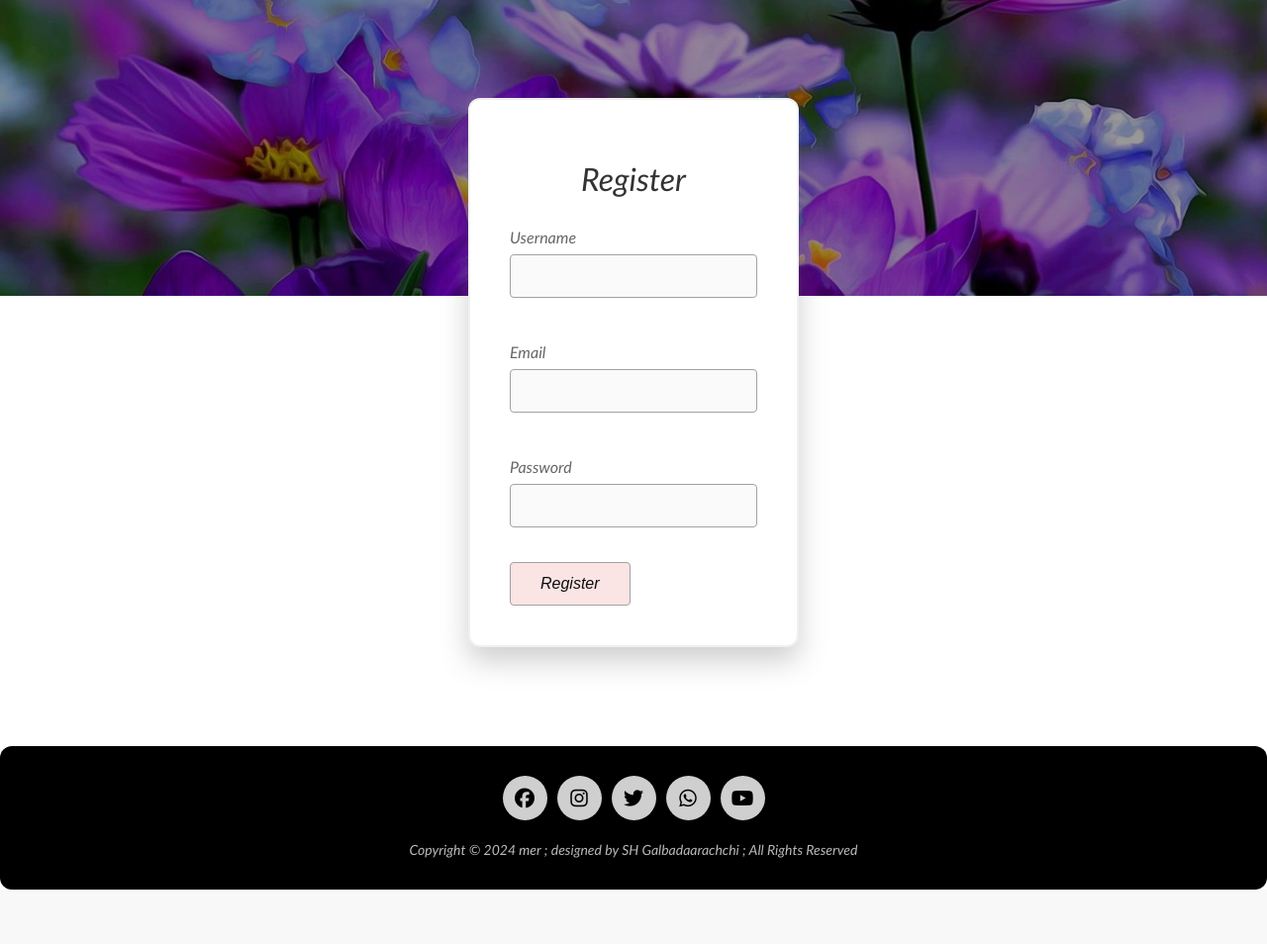
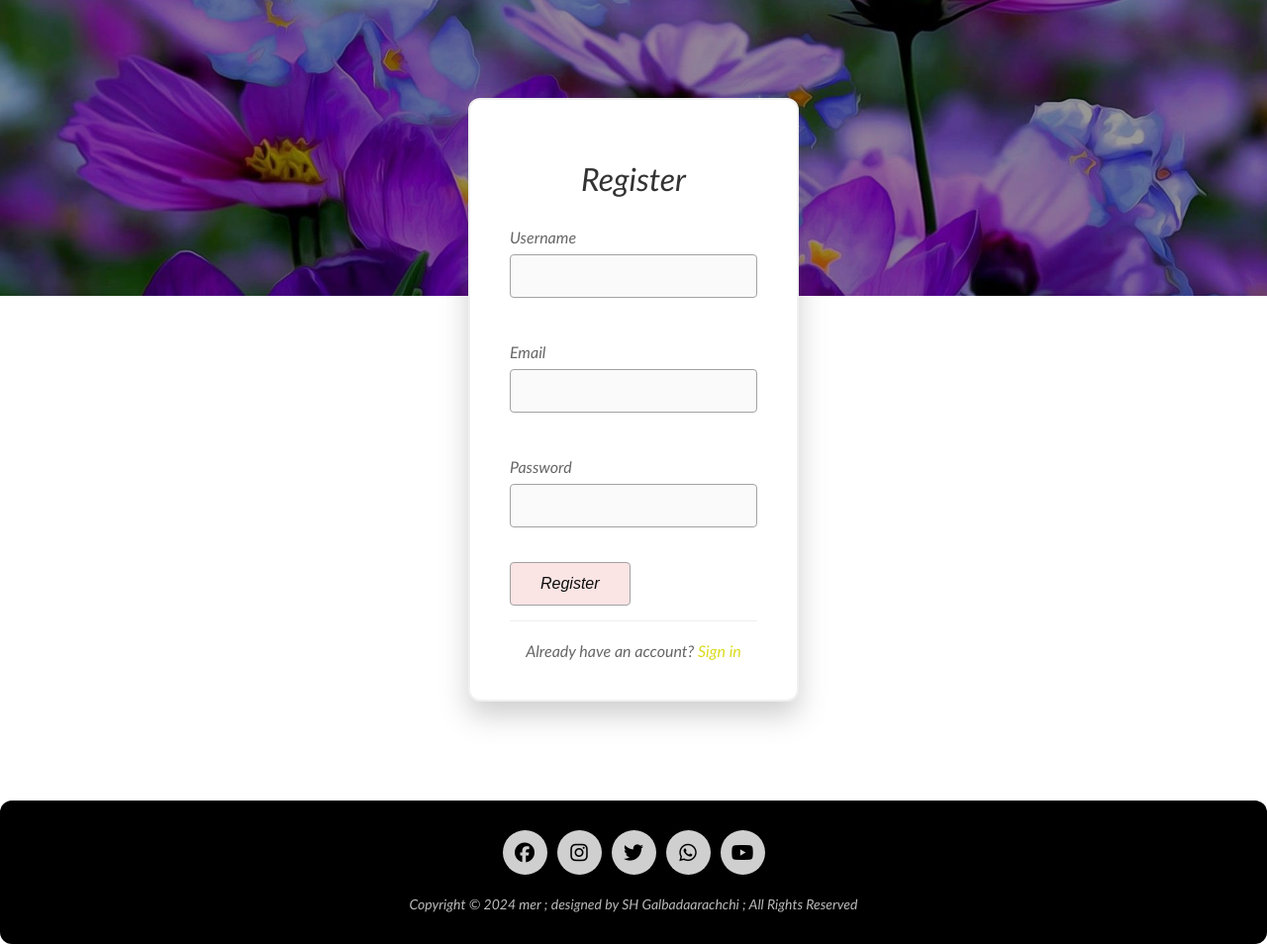
Before and after one commit to Sanduni204/mer-florist-website, a PHP site: page /mer_ecommerce/1register.php in a window 1280 px wide. Shown: the part 71-1025 px from the top of the page at 99% size. Before the commit the page ends 970 px from the top, so only its background shows below. Run offline with PHP 8.4, Linux system fonts and the light colour scheme.

Commit message:
create the already have an account link

```diff
--- a/auth/1register.php
+++ b/auth/1register.php
@@ -6,8 +6,8 @@ header("location: ".APPURL."1home.php");
 exit;}
 
 if(isset($_POST['submit'])){
-    if(empty($_POST['username']) OR empty($_POST['email']) OR empty($_POST['password']))
-  echo "<script>alert('Some inputs are empty');<script>";
+        if(empty($_POST['username']) OR empty($_POST['email']) OR empty($_POST['password']))
+    echo "<script>alert('Some inputs are empty');</script>";
 else{
     $username=$_POST['username'];
     $email=$_POST['email'];
@@ -60,6 +60,9 @@ else{
 
                     <button type="submit" class="register-btn" name="submit">Register</button>
                 </form>
+                <div class="login-footer" style="margin-top: 15px;">
+                    <p>Already have an account? <a href="<?php echo APPURL; ?>auth/1login.php">Sign in</a></p>
+                </div>
             </div>
         </div>
 
```
